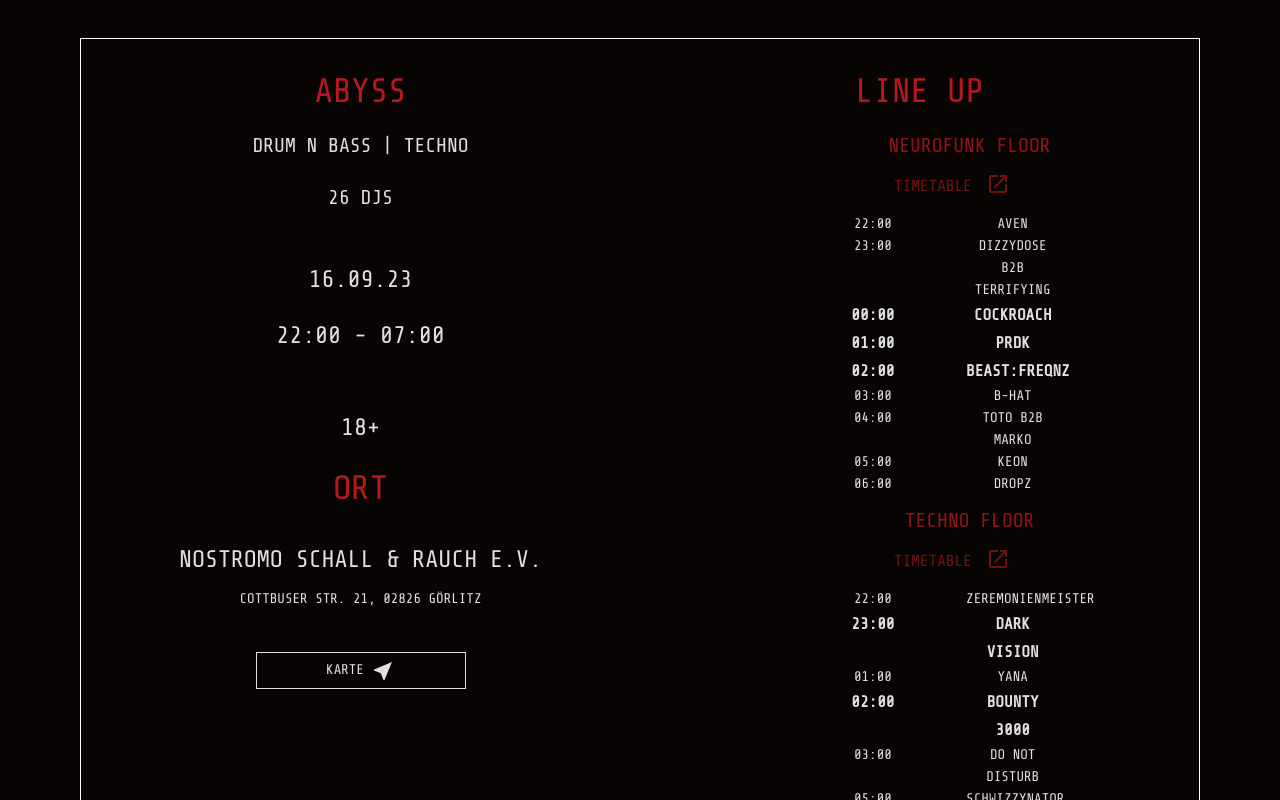
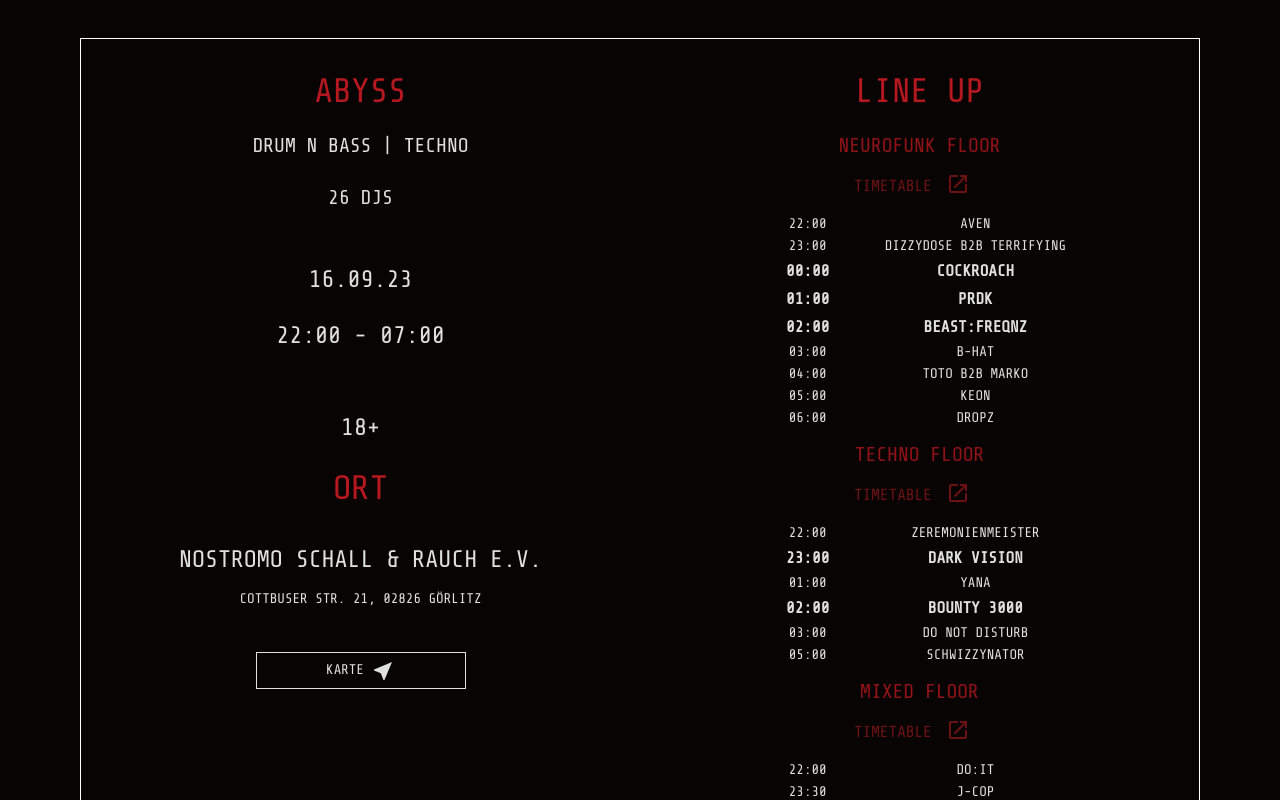
Before and after one commit to Waescheklammer/NocturnalDemons, a React (Create React App) app: page /details in a window 1280 px wide. Shown: the part 860-1660 px from the top of the page. Built offline with nearby package versions, Linux system fonts and the light colour scheme.

Commit message:
adjusted line up positioning

```diff
--- a/src/features/main/details/Details.tsx
+++ b/src/features/main/details/Details.tsx
@@ -183,7 +183,6 @@ export const Details = () => {
                       color: !matchesPhone ? "#901317" : "#512D75",
                       textAlign: "center",
                       mx: "auto",
-                      pl: "5em",
                     }}
                 >
                   {stage.name} Floor
@@ -197,7 +196,6 @@ export const Details = () => {
                     textAlign: "center",
                     width: "10em",
                     mx: "auto",
-                    pl: "5em",
                     "&:hover": {
                       cursor: "pointer"
                     }
@@ -225,10 +223,10 @@ export const Details = () => {
                 {stage.acts.map((act) => (
                   <Grid
                     container
-                    sx={{ width: "50%", mx: "auto" }}
+                    sx={{ width: "60%", mx: "auto" }}
                     key={act.name}
                   >
-                    <Grid item xs={8}>
+                    <Grid item xs={4}>
                       <ContentText
                         variant={
                           lineUpData.headliners.includes(act.name)
@@ -244,7 +242,7 @@ export const Details = () => {
                         {act.time}
                       </ContentText>
                     </Grid>
-                    <Grid item xs={4}>
+                    <Grid item xs={8}>
                       <ContentText
                         variant={
                           lineUpData.headliners.includes(act.name)
```
